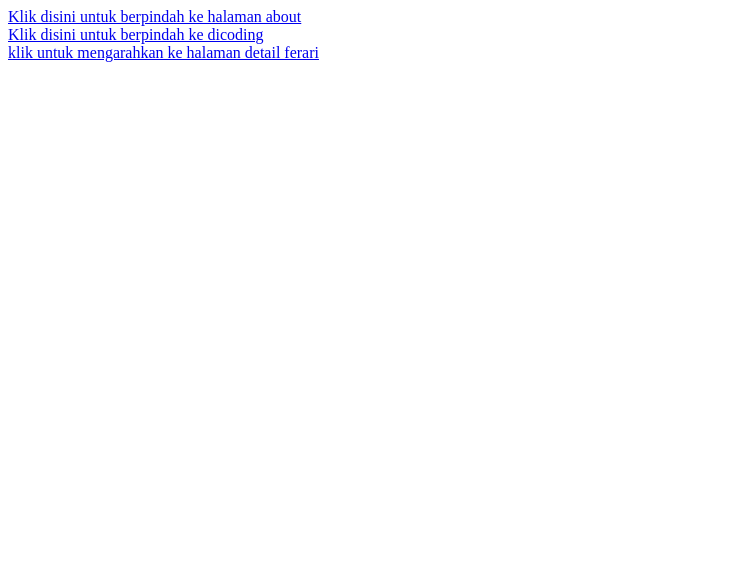
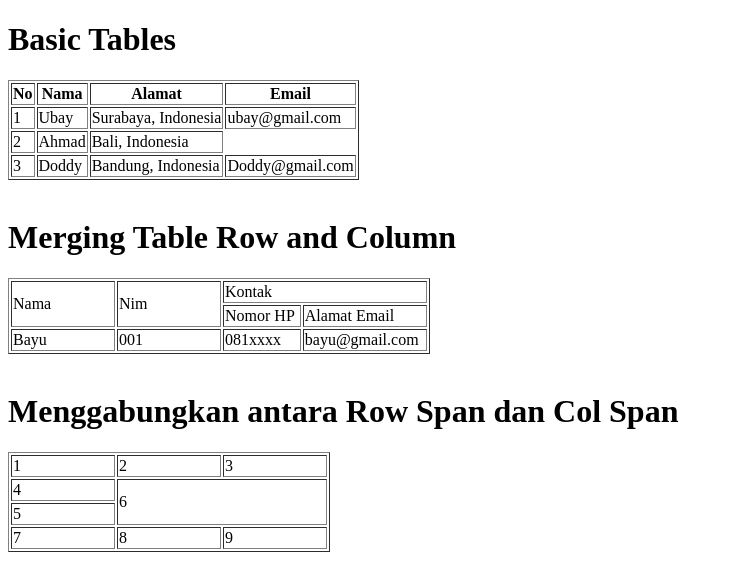
Before and after one commit to BayuFirmansyaah/latihan-dasar-git, a plain HTML site: page index.html in a window 1280 px wide. Shown: the whole page, without its empty margins (0-733 px from the left). Drawn offline with Linux system fonts and the light colour scheme.

Commit message:
update table content

```diff
--- a/index.html
+++ b/index.html
@@ -3,25 +3,78 @@
 <head>
     <meta charset="UTF-8">
     <meta name="viewport" content="width=device-width, initial-scale=1.0">
-    <title>Latihan Navigasi</title>
+    <title>Latihan Table</title>
 </head>
 <body>
 
-    <a href="./about.html">
-        Klik disini untuk berpindah ke halaman about
-    </a>
+    <h1>Basic Tables</h1>
+    <table border="1">
+        <tr>
+            <th>No</th>
+            <th>Nama</th>
+            <th>Alamat</th>
+            <th>Email</th>
+        </tr>
+        <tr>
+            <td>1</td>
+            <td>Ubay</td>
+            <td>Surabaya, Indonesia</td>
+            <td>ubay@gmail.com</td>
+        </tr>
+        <tr>
+            <td>2</td>
+            <td>Ahmad</td>
+            <td>Bali, Indonesia</td>
+        </tr>
+        <tr>
+            <td>3</td>
+            <td>Doddy</td>
+            <td>Bandung, Indonesia</td>
+            <td>Doddy@gmail.com</td>
+        </tr>
+    </table>
 
     <br>
-
-    <a href="https://www.dicoding.com/" target="_blank">
-        Klik disini untuk berpindah ke dicoding
-    </a>
+    <h1>Merging Table Row and Column</h1>
+    <table border="1">
+        <tr>
+            <td width="100px" rowspan="2">Nama</td>
+            <td width="100px" rowspan="2">Nim</td>
+            <td width="200px" colspan="2">Kontak</td>
+        </tr>
+        <tr>
+            <td>Nomor HP</td>
+            <td>Alamat Email</td>
+        </tr>
+        <tr>
+            <td>Bayu</td>
+            <td>001</td>
+            <td>081xxxx</td>
+            <td>bayu@gmail.com</td>
+        </tr>
+    </table>
 
     <br>
-
-    <a href="./pages/ferari.html" target="_self">
-       klik untuk mengarahkan ke halaman detail ferari
-    </a>
+    <h1>Menggabungkan antara Row Span dan Col Span</h1>
+    <table border="1">
+        <tr>
+            <td width="100px">1</td>
+            <td width="100px">2</td>
+            <td width="100px">3</td>
+        </tr>
+        <tr>
+            <td>4</td>
+            <td colspan="2" rowspan="2">6</td>
+        </tr>
+        <tr>
+            <td>5</td>
+        </tr>
+        <tr>
+            <td>7</td>
+            <td>8</td>
+            <td>9</td>
+        </tr>
+    </table>
 
 </body>
 </html>
```
Also changed, not shown: about.html (deleted, +0 -15 lines), pages/ferari.html (deleted, +0 -17 lines).
